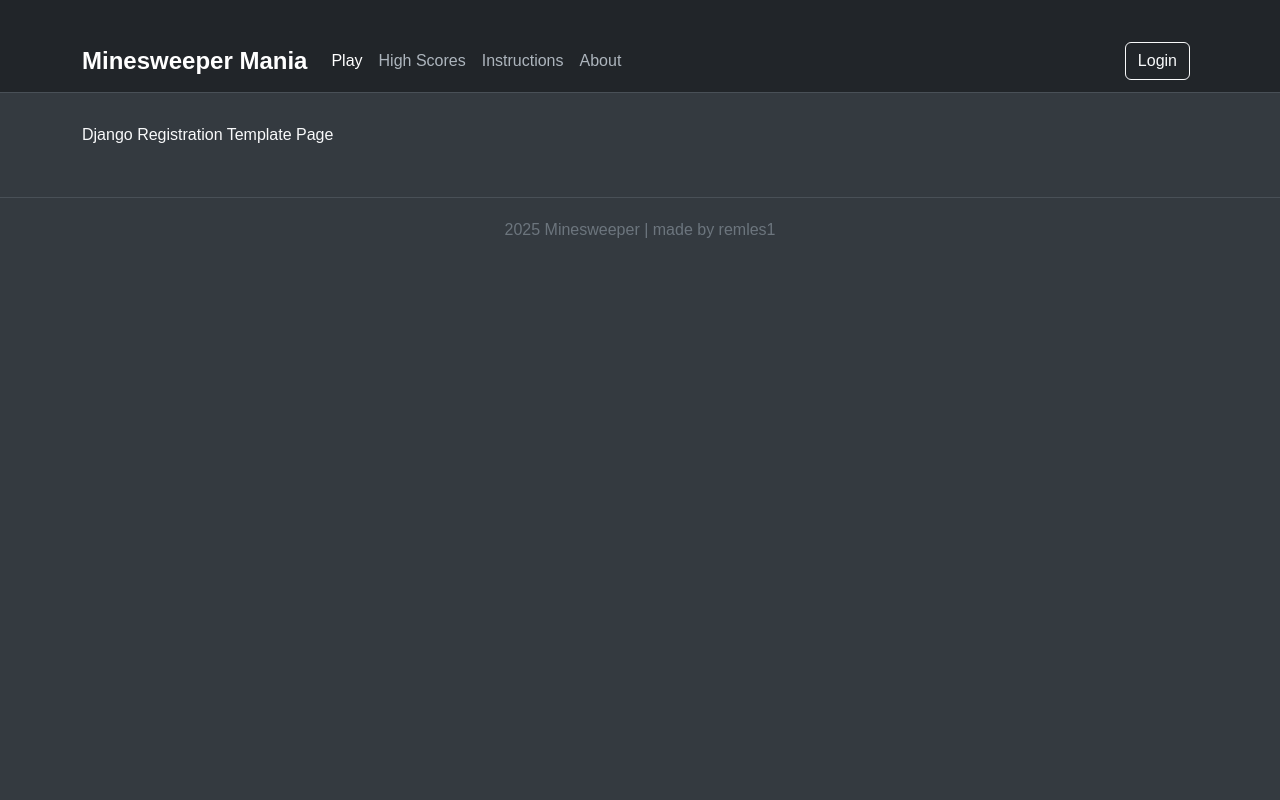
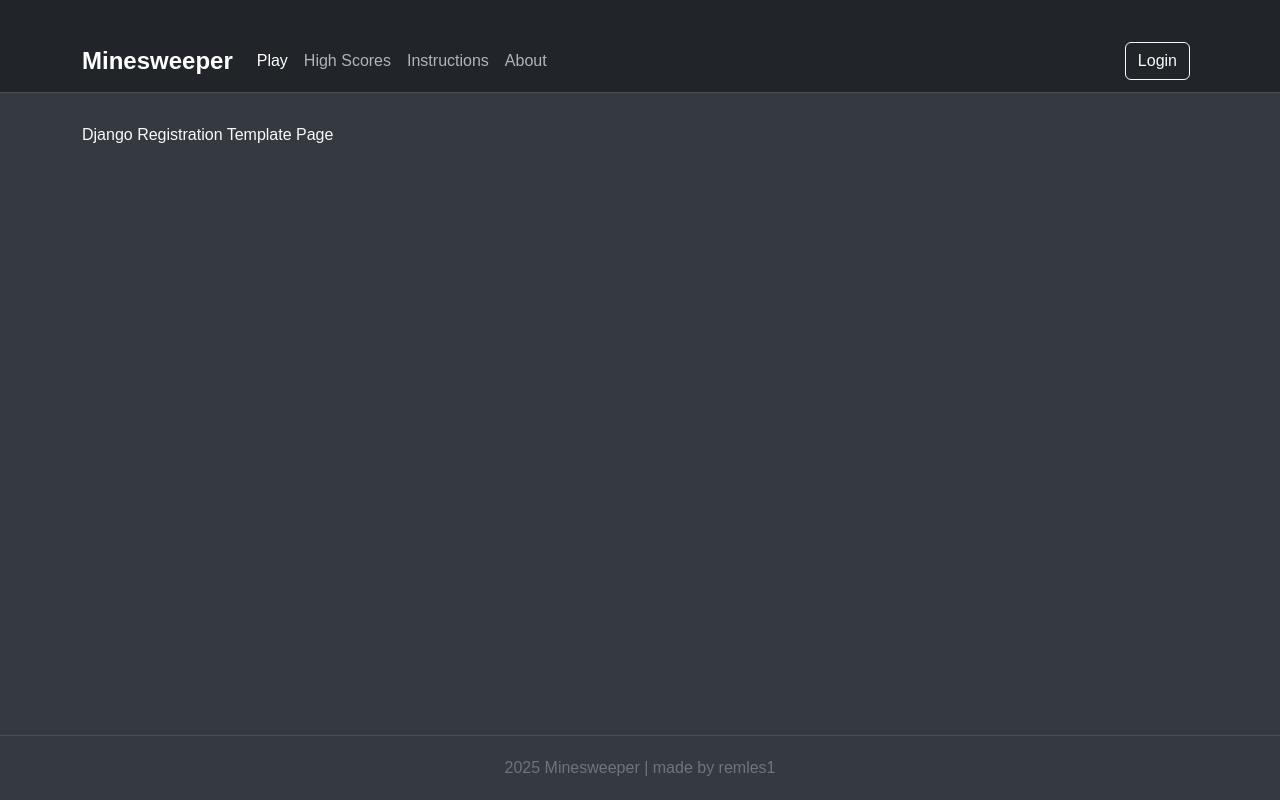
Before and after one commit to remles1/minesweeper-django, a Django app: page /accounts/index/ in a window 1280 px wide. Run offline with Django 5.2, Linux system fonts and the light colour scheme.

Commit message:
bug fix not logged in

```diff
--- a/accounts/templates/base.html
+++ b/accounts/templates/base.html
@@ -2,65 +2,91 @@
 <!DOCTYPE html>
 <html lang="en">
 <head>
-    {% load static %}
     <meta charset="UTF-8">
     <meta name="viewport" content="width=device-width, initial-scale=1.0">
-    <title>{% block title %} Minesweeper {% endblock %}</title>
+    <title>Minesweeper</title>
     <link href="https://cdn.jsdelivr.net/npm/bootstrap@5.3.0/dist/css/bootstrap.min.css" rel="stylesheet">
     <link rel="stylesheet" href="https://cdn.jsdelivr.net/npm/bootstrap-icons@1.10.5/font/bootstrap-icons.css">
     <style>
+        html, body {
+            height: 100%;
+            margin: 0;
+        }
+
         body {
             font-family: sans-serif;
             background-color: #343a40; /* Dark background */
             color: #f8f9fa; /* Light text color */
+            display: flex;
+            flex-direction: column;
         }
+
         .navbar {
             background-color: #212529; /* Darker navbar background */
             border-bottom: 1px solid #495057; /* Subtle border */
         }
+
         .navbar-brand {
             font-weight: bold;
             font-size: 1.5rem;
             color: #fff;
         }
+
         .nav-link {
             color: #adb5bd; /* Lighter text for links */
         }
+
         .nav-link:hover {
             color: #00bcd4; /* Accent color on hover */
         }
+
         .btn-login {
             background-color: #00bcd4; /* Accent color for login button */
             color: #212529; /* Dark text on button */
             border: none;
         }
+
         .btn-login:hover {
             background-color: #008ba3; /* Darker shade on hover */
         }
+
         .container {
             margin-top: 30px;
+            flex: 1;
         }
+
         .game-container {
+            display: grid;
             background-color: #2c3338; /* Dark game container */
             padding: 20px;
+            gap: 20px;
             border-radius: 10px;
             box-shadow: 0 0 10px rgba(255, 255, 255, 0.1); /* Subtle white shadow */
+            grid-template-columns: auto;
+            justify-items: center; /* Center items horizontally within their grid area */
         }
+
+        .stats {
+            background-color: #23262c;
+            padding: 20px;
+            border-radius: 10px;
+        }
+
         h1, h2, h3, h4, h5, h6 {
             color: #fff;
         }
+
         p {
             color: #adb5bd;
         }
+
         footer {
-            margin-top: 50px;
             padding: 20px 0;
             background-color: #343a40;
             text-align: center;
             color: #6c757d;
             border-top: 1px solid #495057;
         }
-
     </style>
     {% block headblock %}
 
@@ -70,14 +96,14 @@
 
     <nav class="navbar navbar-expand-lg navbar-dark bg-dark">
         <div class="container">
-            <a class="navbar-brand" href="/">Minesweeper Mania</a>
+            <a class="navbar-brand" href="/">Minesweeper</a>
             <button class="navbar-toggler" type="button" data-bs-toggle="collapse" data-bs-target="#navbarNav" aria-controls="navbarNav" aria-expanded="false" aria-label="Toggle navigation">
                 <span class="navbar-toggler-icon"></span>
             </button>
             <div class="collapse navbar-collapse" id="navbarNav">
                 <ul class="navbar-nav me-auto">
                     <li class="nav-item">
-                        <a class="nav-link active" aria-current="page" href="/">Play</a>
+                        <a class="nav-link active" aria-current="page" href="/game">Play</a>
                     </li>
                     <li class="nav-item">
                         <a class="nav-link" href="/highscores">High Scores</a>
@@ -100,6 +126,7 @@
                        <a href="{% url 'login' %}" class="btn btn-outline-light me-2">Login</a>
                    </div>
                 {% endif %}
+
             </div>
         </div>
     </nav>
--- a/minesweeper/consumers.py
+++ b/minesweeper/consumers.py
@@ -62,7 +62,9 @@ class GameConsumer(WebsocketConsumer):
         if self.game.game_over and self.game.game_won:
             self.calculate_stats()
             stats_dict = self.make_stats_dict()
-            pbs = self.check_for_pb(stats_dict)
+            pbs = []
+            if not self.user.is_anonymous:
+                pbs = self.check_for_pb(stats_dict)
             self.send_stats(stats_dict=stats_dict, pbs=pbs)
             if not self.user.is_anonymous and len(pbs) > 0:
                 self.save_game_and_stats_to_db()
```
